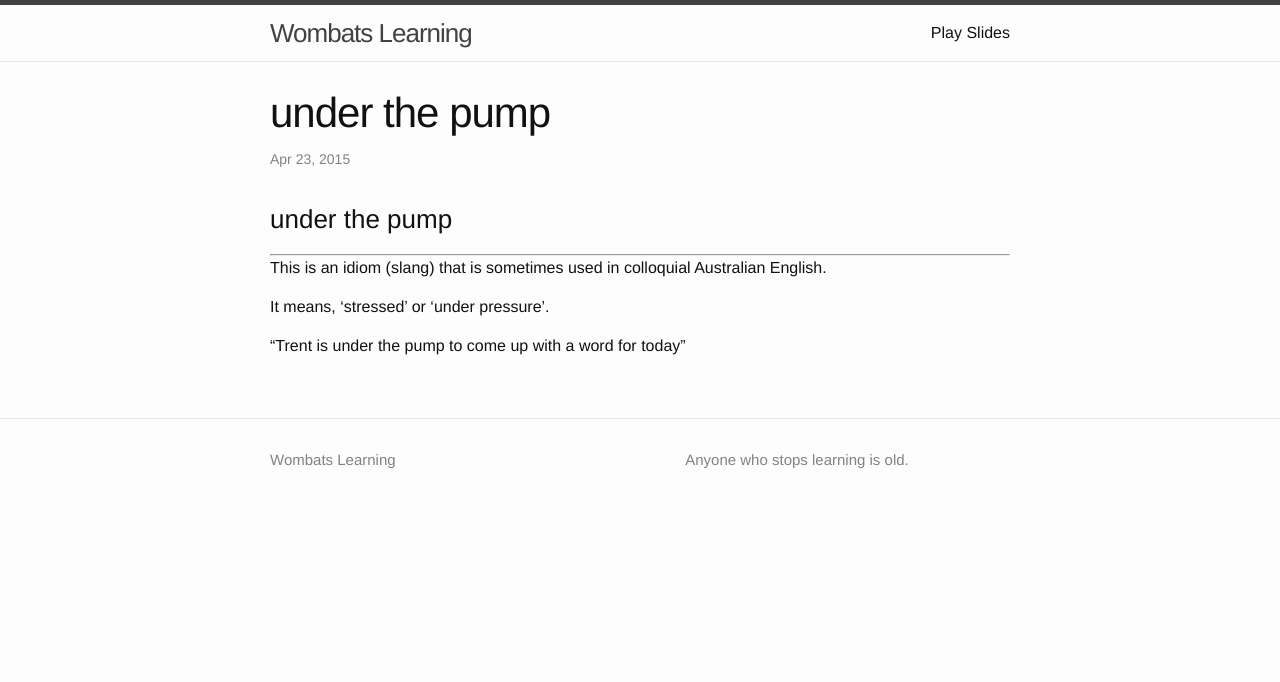
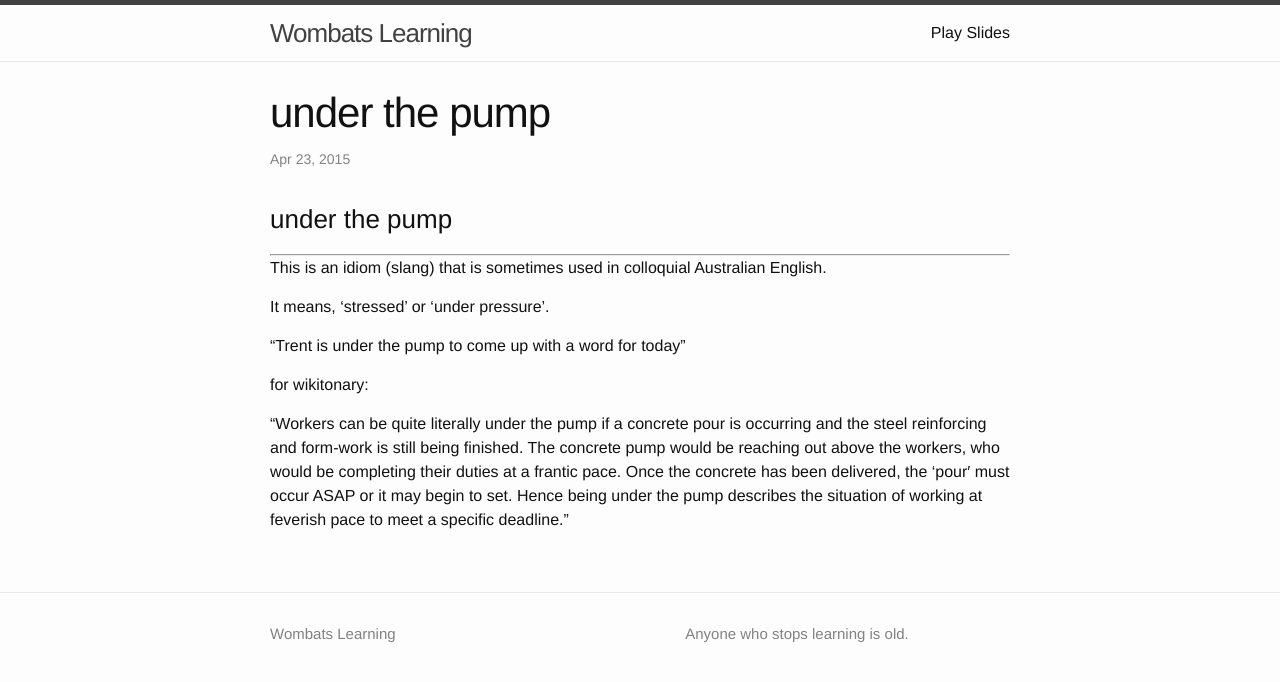
Before and after one commit to shangfei2014/wombats-learning, a Jekyll site: the page built from _posts/2015-04-21-under-the-pump-english.markdown, in a window 1280 px wide. Shown: the top 682 px of the page. Built offline with Jekyll 4.4.1, drawn with Linux system fonts in a browser that asks for light colours.

Commit message:
more under the pump

```diff
--- a/_posts/2015-04-21-under-the-pump-english.markdown
+++ b/_posts/2015-04-21-under-the-pump-english.markdown
@@ -12,3 +12,7 @@ This is an idiom (slang) that is sometimes used in colloquial Australian English
 It means, 'stressed' or 'under pressure'.
 
 "Trent is under the pump to come up with a word for today"
+
+for wikitonary:
+
+"Workers can be quite literally under the pump if a concrete pour is occurring and the steel reinforcing and form-work is still being finished. The concrete pump would be reaching out above the workers, who would be completing their duties at a frantic pace. Once the concrete has been delivered, the ‘pour′ must occur ASAP or it may begin to set. Hence being under the pump describes the situation of working at feverish pace to meet a specific deadline."
```
